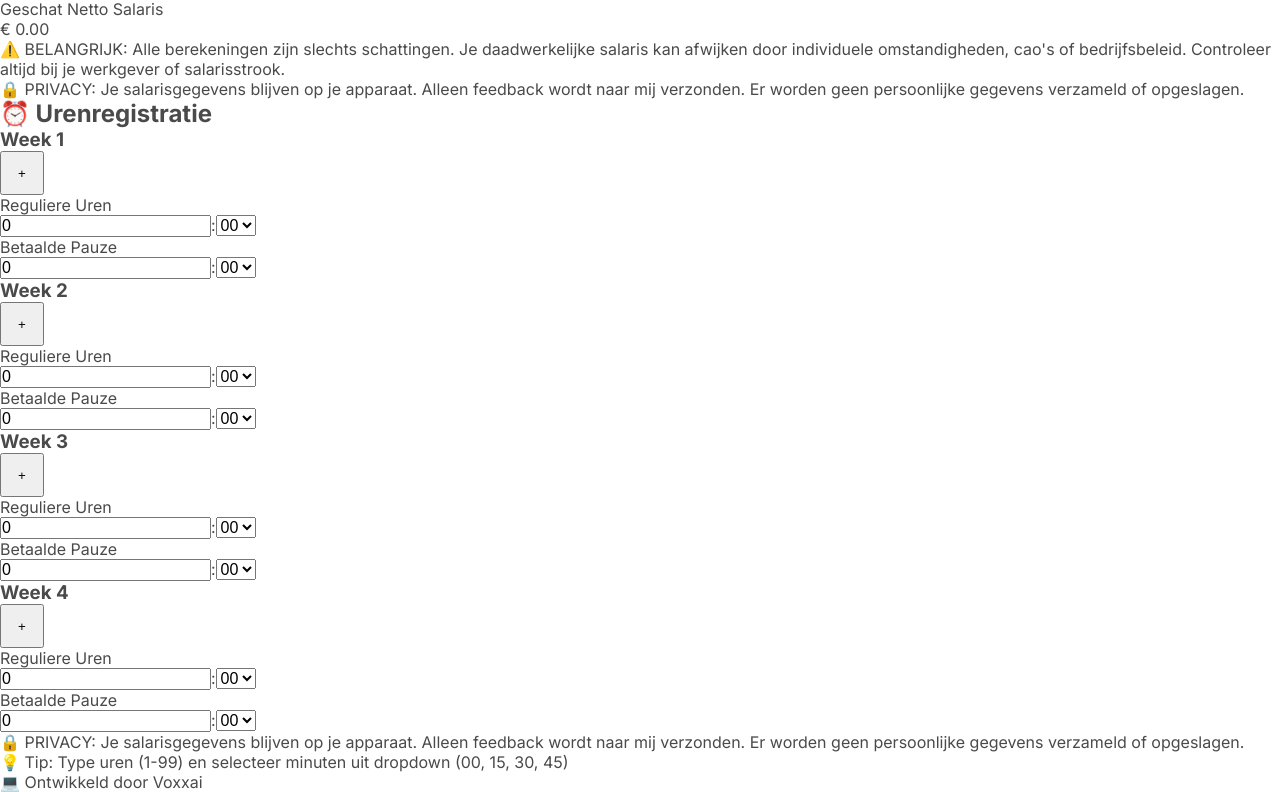
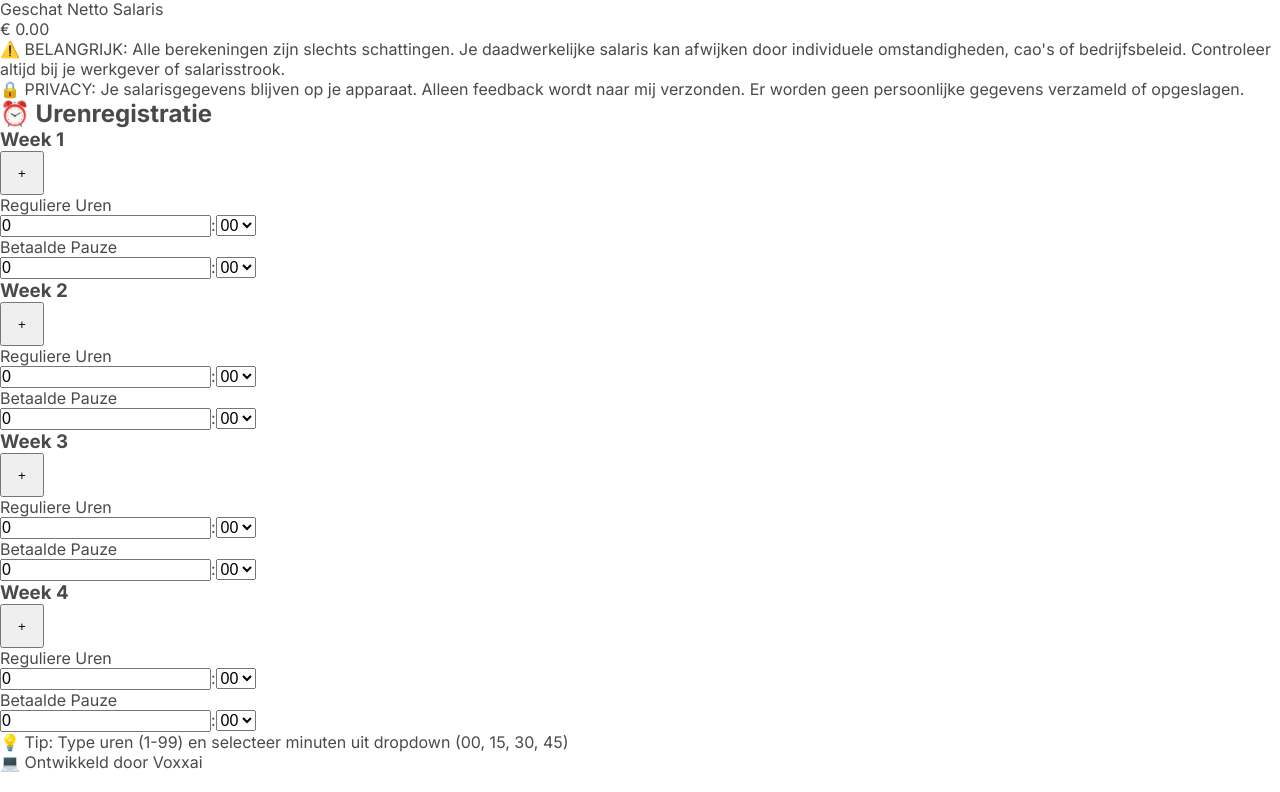
Before and after one commit to Voxxai/salaryCalculator, a React (Create React App) app: page / in a window 1280 px wide. Shown: the part 2464-3256 px from the top of the page. Built offline with nearby package versions, Linux system fonts and the light colour scheme; no server answers.

Commit message:
Move privacy disclaimer to feedback and results only

```diff
--- a/src/components/Footer.tsx
+++ b/src/components/Footer.tsx
@@ -11,13 +11,6 @@
   return (
     <footer className="mt-6 sm:mt-8 text-center text-xs sm:text-sm text-gray-500 px-4">
       <div className="space-y-4">
-        {/* Privacy Disclaimer */}
-        <div className="bg-blue-50 border border-blue-200 rounded-lg p-3">
-          <p className="leading-relaxed text-blue-800 text-xs">
-            {getTranslation("privacyDisclaimer", language)}
-          </p>
-        </div>
-
         {/* Tips */}
         <div>
           <p className="leading-relaxed text-gray-600">
```
